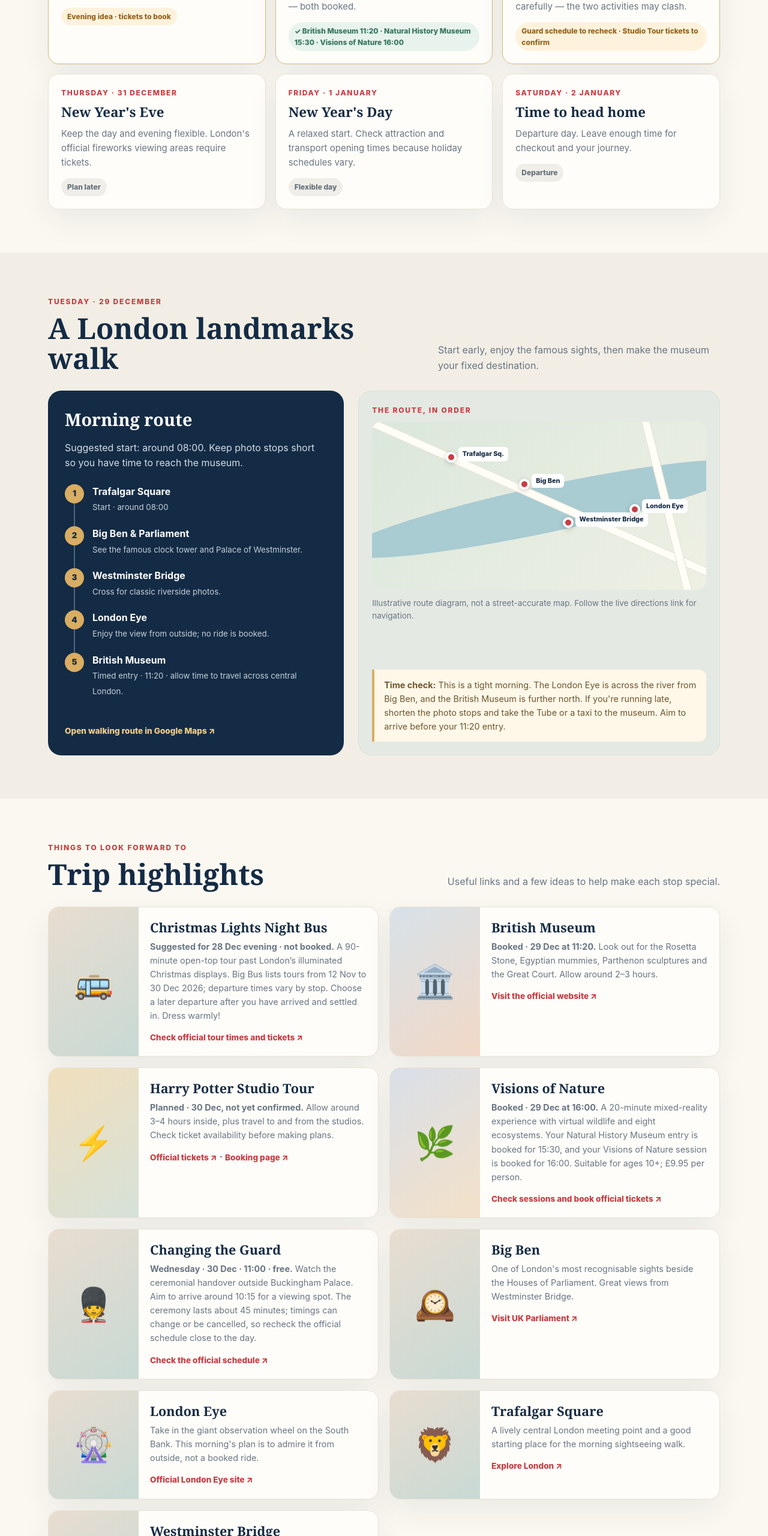
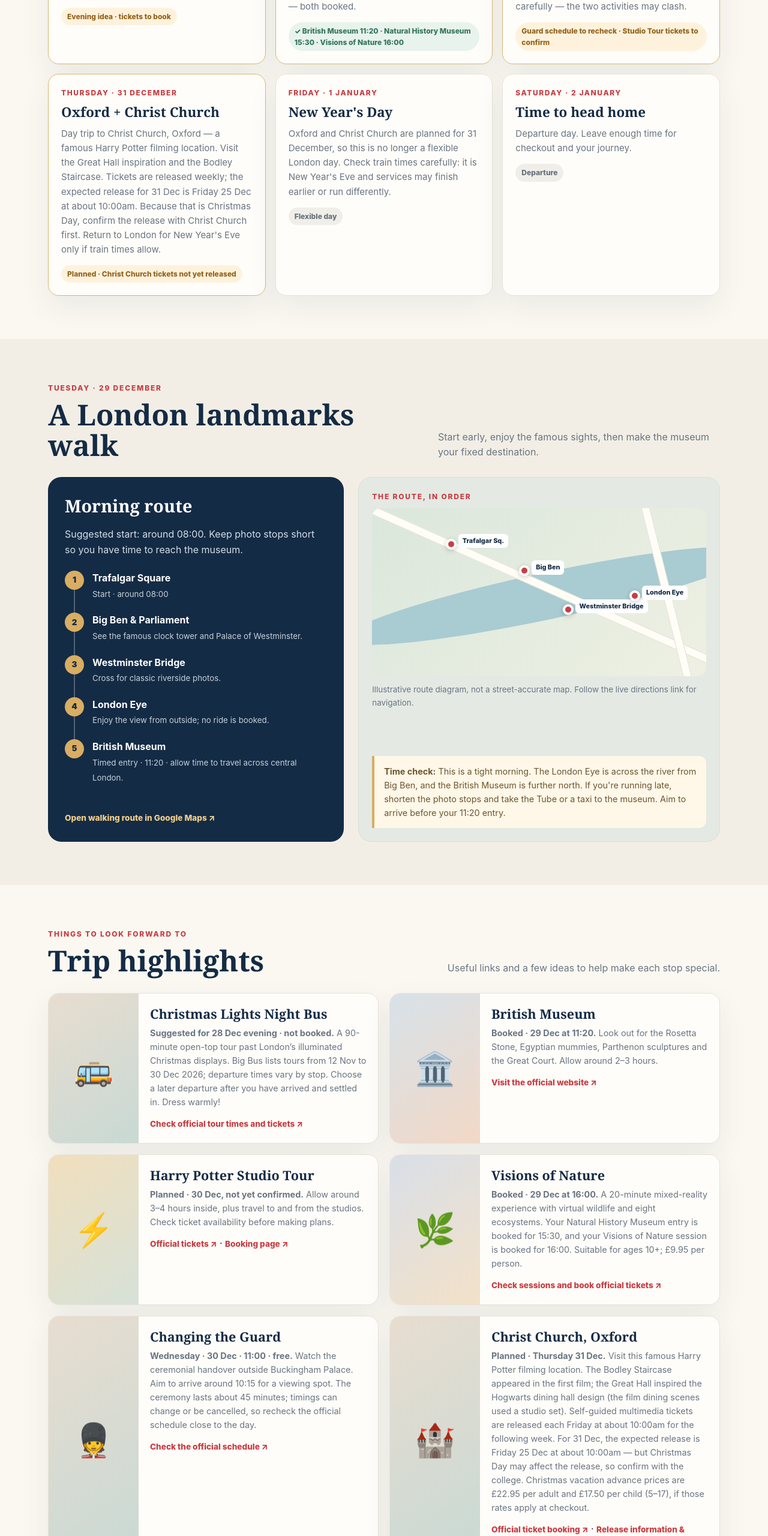
Before and after one commit to ChrisBeast67/london-family-trip, a plain HTML site: page index.html in a window 1280 px wide. Shown: the part 1080-3640 px from the top of the page at 60% size. Drawn offline with Linux system fonts and the light colour scheme.

Commit message:
Add Christ Church Oxford visit for 31 December

```diff
--- a/index.html
+++ b/index.html
@@ -42,8 +42,8 @@ footer{background:var(--navy);color:#dce4eb;padding:35px 0}.foot{display:flex;ju
    <article class="day featured"><div class="date">Monday · 28 December</div><h3>Arrive + Christmas lights bus</h3><p>Arrive at 4:00pm, check in and have something to eat. If timing works, enjoy an evening open-top bus tour to see London’s Christmas lights.</p><span class="status planned">Evening idea · tickets to book</span></article>
    <article class="day featured"><div class="date">Tuesday · 29 December</div><h3>Landmarks + British Museum</h3><p>Morning walk to Big Ben and the London Eye, then the British Museum at 11:20. Natural History Museum entry is booked for 15:30, followed by Visions of Nature at 16:00 — both booked.</p><span class="status booked">✓ British Museum 11:20 · Natural History Museum 15:30 · Visions of Nature 16:00</span></article>
    <article class="day featured"><div class="date">Wednesday · 30 December</div><h3>Changing the Guard + Wizarding World</h3><p>Changing the Guard at Buckingham Palace is listed for 11:00 (free; arrive around 10:15). The Warner Bros. Studio Tour is also planned for this day, so check its entry time carefully — the two activities may clash.</p><span class="status planned">Guard schedule to recheck · Studio Tour tickets to confirm</span></article>
-   <article class="day"><div class="date">Thursday · 31 December</div><h3>New Year's Eve</h3><p>Keep the day and evening flexible. London's official fireworks viewing areas require tickets.</p><span class="status">Plan later</span></article>
-   <article class="day"><div class="date">Friday · 1 January</div><h3>New Year's Day</h3><p>A relaxed start. Check attraction and transport opening times because holiday schedules vary.</p><span class="status">Flexible day</span></article>
+   <article class="day featured"><div class="date">Thursday · 31 December</div><h3>Oxford + Christ Church</h3><p>Day trip to Christ Church, Oxford — a famous Harry Potter filming location. Visit the Great Hall inspiration and the Bodley Staircase. Tickets are released weekly; the expected release for 31 Dec is Friday 25 Dec at about 10:00am. Because that is Christmas Day, confirm the release with Christ Church first. Return to London for New Year's Eve only if train times allow.</p><span class="status planned">Planned · Christ Church tickets not yet released</span></article>
+   <article class="day"><div class="date">Friday · 1 January</div><h3>New Year's Day</h3><p>Oxford and Christ Church are planned for 31 December, so this is no longer a flexible London day. Check train times carefully: it is New Year's Eve and services may finish earlier or run differently.</p><span class="status">Flexible day</span></article>
    <article class="day"><div class="date">Saturday · 2 January</div><h3>Time to head home</h3><p>Departure day. Leave enough time for checkout and your journey.</p><span class="status">Departure</span></article>
   </div>
  </div></section>
@@ -73,6 +73,7 @@ footer{background:var(--navy);color:#dce4eb;padding:35px 0}.foot{display:flex;ju
    <article class="place"><div class="place-art">⚡</div><div class="place-body"><h3>Harry Potter Studio Tour</h3><p><b>Planned · 30 Dec, not yet confirmed.</b> Allow around 3–4 hours inside, plus travel to and from the studios. Check ticket availability before making plans.</p><a href="https://www.wbstudiotour.co.uk/tickets/" target="_blank" rel="noopener">Official tickets ↗</a> · <a href="https://book.wbstudiotour.com/?event_type_id=2&amp;site_id=1" target="_blank" rel="noopener">Booking page ↗</a></div></article>
    <article class="place"><div class="place-art">🌿</div><div class="place-body"><h3>Visions of Nature</h3><p><b>Booked · 29 Dec at 16:00.</b> A 20-minute mixed-reality experience with virtual wildlife and eight ecosystems. Your Natural History Museum entry is booked for 15:30, and your Visions of Nature session is booked for 16:00. Suitable for ages 10+; £9.95 per person.</p><a href="https://www.nhm.ac.uk/visit/exhibitions/visions-of-nature.html" target="_blank" rel="noopener">Check sessions and book official tickets ↗</a></div></article>
    <article class="place"><div class="place-art">💂</div><div class="place-body"><h3>Changing the Guard</h3><p><b>Wednesday · 30 Dec · 11:00 · free.</b> Watch the ceremonial handover outside Buckingham Palace. Aim to arrive around 10:15 for a viewing spot. The ceremony lasts about 45 minutes; timings can change or be cancelled, so recheck the official schedule close to the day.</p><a href="https://www.householddivision.org.uk/changing-the-guard" target="_blank" rel="noopener">Check the official schedule ↗</a></div></article>
+   <article class="place"><div class="place-art">🏰</div><div class="place-body"><h3>Christ Church, Oxford</h3><p><b>Planned · Thursday 31 Dec.</b> Visit this famous Harry Potter filming location. The Bodley Staircase appeared in the first film; the Great Hall inspired the Hogwarts dining hall design (the film dining scenes used a studio set). Self-guided multimedia tickets are released each Friday at about 10:00am for the following week. For 31 Dec, the expected release is Friday 25 Dec at about 10:00am — but Christmas Day may affect the release, so confirm with the college. Christmas vacation advance prices are £22.95 per adult and £17.50 per child (5–17), if those rates apply at checkout.</p><a href="https://chch.digitickets.co.uk/category/70451?navItem=1224590" target="_blank" rel="noopener">Official ticket booking ↗</a> · <a href="https://www.chch.ox.ac.uk/visit/daily-multimedia-tours" target="_blank" rel="noopener">Release information & prices ↗</a></div></article>
    <article class="place"><div class="place-art">🕰️</div><div class="place-body"><h3>Big Ben</h3><p>One of London's most recognisable sights beside the Houses of Parliament. Great views from Westminster Bridge.</p><a href="https://www.parliament.uk/visiting/" target="_blank" rel="noopener">Visit UK Parliament ↗</a></div></article>
    <article class="place"><div class="place-art">🎡</div><div class="place-body"><h3>London Eye</h3><p>Take in the giant observation wheel on the South Bank. This morning's plan is to admire it from outside, not a booked ride.</p><a href="https://www.londoneye.com/" target="_blank" rel="noopener">Official London Eye site ↗</a></div></article>
    <article class="place"><div class="place-art">🦁</div><div class="place-body"><h3>Trafalgar Square</h3><p>A lively central London meeting point and a good starting place for the morning sightseeing walk.</p><a href="https://www.visitlondon.com/things-to-do/place/283" target="_blank" rel="noopener">Explore London ↗</a></div></article>
@@ -84,6 +85,8 @@ footer{background:var(--navy);color:#dce4eb;padding:35px 0}.foot{display:flex;ju
   <div class="todo">
    <div class="todo-panel"><h3>Before we go</h3>
     <label class="check"><input type="checkbox" data-save="hp"><span>Confirm and book Harry Potter Studio Tour tickets for 30 December</span></label>
+    <label class="check"><input type="checkbox" data-save="christchurch"><span>Check Christ Church ticket release on 25 December at about 10:00am (confirm Christmas Day release first)</span></label>
+    <label class="check"><input type="checkbox" data-save="oxfordtrain"><span>Check Oxford return trains for 31 December and New Year service changes</span></label>
     <label class="check"><input type="checkbox" data-save="museum"><span>Save British Museum and Natural History Museum booking confirmations</span></label>
     <label class="check"><input type="checkbox" data-save="visions"><span>Save the Visions of Nature booking confirmation for 29 December at 16:00</span></label>
     <label class="check"><input type="checkbox" data-save="travel"><span>Plan travel to and from the Studio Tour</span></label>
```
